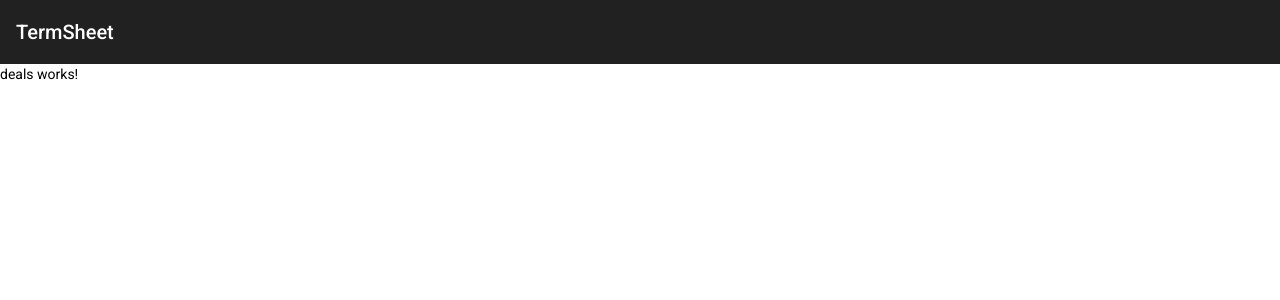
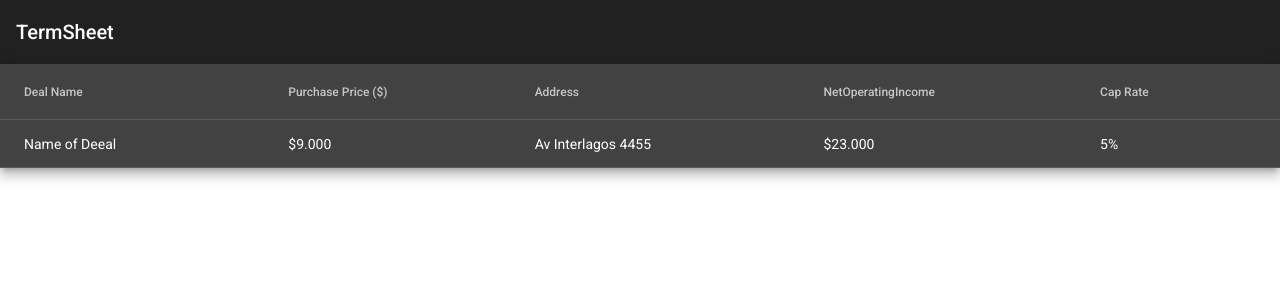
Before and after one commit to persistere/ts_test, an Angular app: page /deals in a window 1280 px wide. Shown: the top 300 px of the page. Built offline with nearby package versions, Linux system fonts and the light colour scheme.

Commit message:
create the interface and list table

```diff
--- a/src/app/deals/deals/deals.component.html
+++ b/src/app/deals/deals/deals.component.html
@@ -1 +1,30 @@
-<p>deals works!</p>
+<table mat-table [dataSource]="deals" class="mat-elevation-z8">
+
+  <ng-container matColumnDef="DealName">
+    <th mat-header-cell *matHeaderCellDef> Deal Name </th>
+    <td mat-cell *matCellDef="let delas"> {{delas.DealName}} </td>
+  </ng-container>
+
+  <ng-container matColumnDef="PurchasePrice">
+    <th mat-header-cell *matHeaderCellDef> Purchase Price ($) </th>
+    <td mat-cell *matCellDef="let delas"> {{delas.PurchasePrice}} </td>
+  </ng-container>
+
+  <ng-container matColumnDef="Address">
+    <th mat-header-cell *matHeaderCellDef> Address </th>
+    <td mat-cell *matCellDef="let delas"> {{delas.Address}} </td>
+  </ng-container>
+
+  <ng-container matColumnDef="NetOperatingIncome">
+    <th mat-header-cell *matHeaderCellDef> NetOperatingIncome </th>
+    <td mat-cell *matCellDef="let delas"> {{delas.NetOperatingIncome}} </td>
+  </ng-container>
+
+  <ng-container matColumnDef="CapRate">
+    <th mat-header-cell *matHeaderCellDef> Cap Rate  </th>
+    <td mat-cell *matCellDef="let delas"> {{delas.CapRate}} </td>
+  </ng-container>
+
+  <tr mat-header-row *matHeaderRowDef="displayedColumns"></tr>
+  <tr mat-row *matRowDef="let row; columns: displayedColumns;"></tr>
+</table>
--- a/src/app/deals/deals/deals.component.scss
+++ b/src/app/deals/deals/deals.component.scss
@@ -0,0 +1,3 @@
+table {
+  width: 100%;
+}
--- a/src/app/deals/deals/deals.component.ts
+++ b/src/app/deals/deals/deals.component.ts
@@ -1,15 +1,31 @@
+import { Deals } from './../model/deals';
 import { Component, OnInit } from '@angular/core';
 
 @Component({
   selector: 'app-deals',
   templateUrl: './deals.component.html',
-  styleUrls: ['./deals.component.scss']
+  styleUrls: ['./deals.component.scss'],
 })
 export class DealsComponent implements OnInit {
+  deals: Deals[] = [
+    {
+      _id: 1,
+      DealName: 'Name of Deeal',
+      PurchasePrice: '$9.000',
+      Address: 'Av Interlagos 4455',
+      NetOperatingIncome: '$23.000',
+      CapRate: '5%',
+    },
+  ];
+  displayedColumns = [
+    'DealName',
+    'PurchasePrice',
+    'Address',
+    'NetOperatingIncome',
+    'CapRate',
+  ];
 
-  constructor() { }
+  constructor() {}
 
-  ngOnInit(): void {
-  }
-
+  ngOnInit(): void {}
 }
```
Also changed, not shown: src/app/deals/deals.module.ts (+5 -2 lines).
